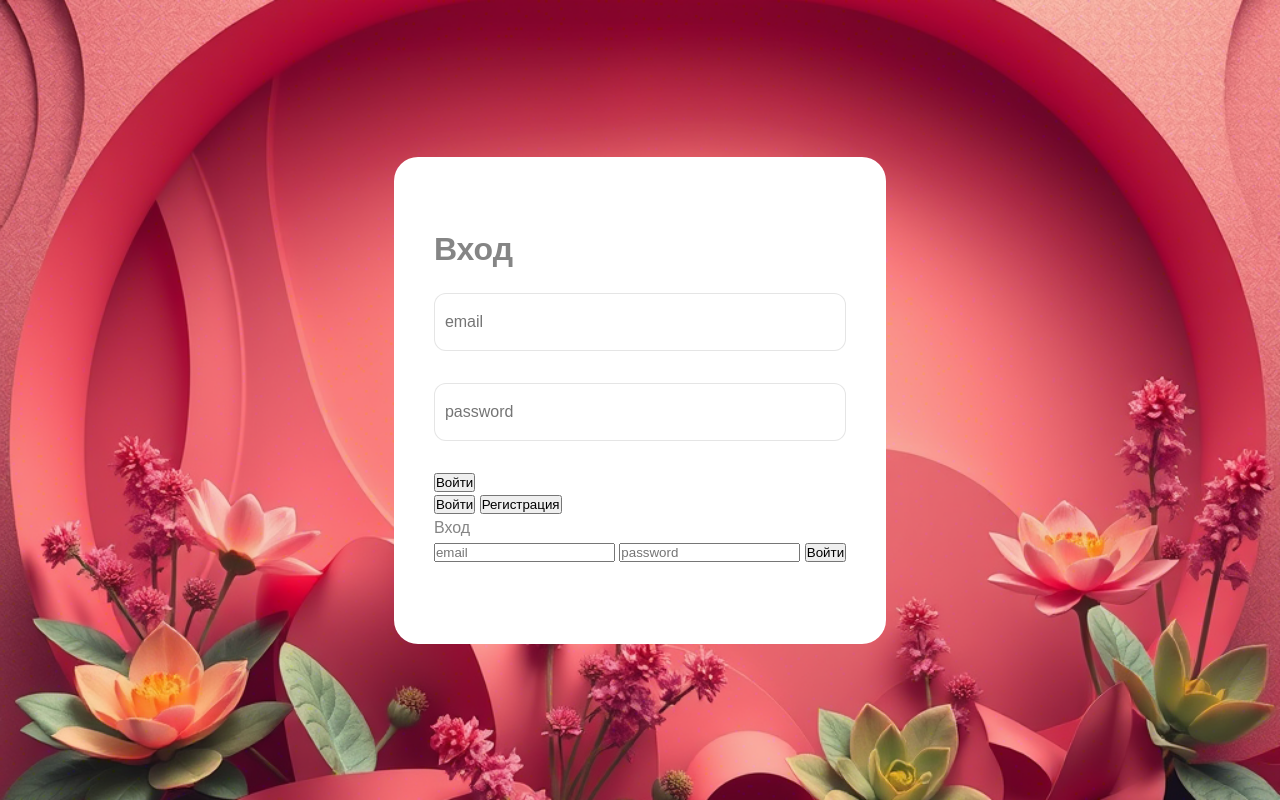
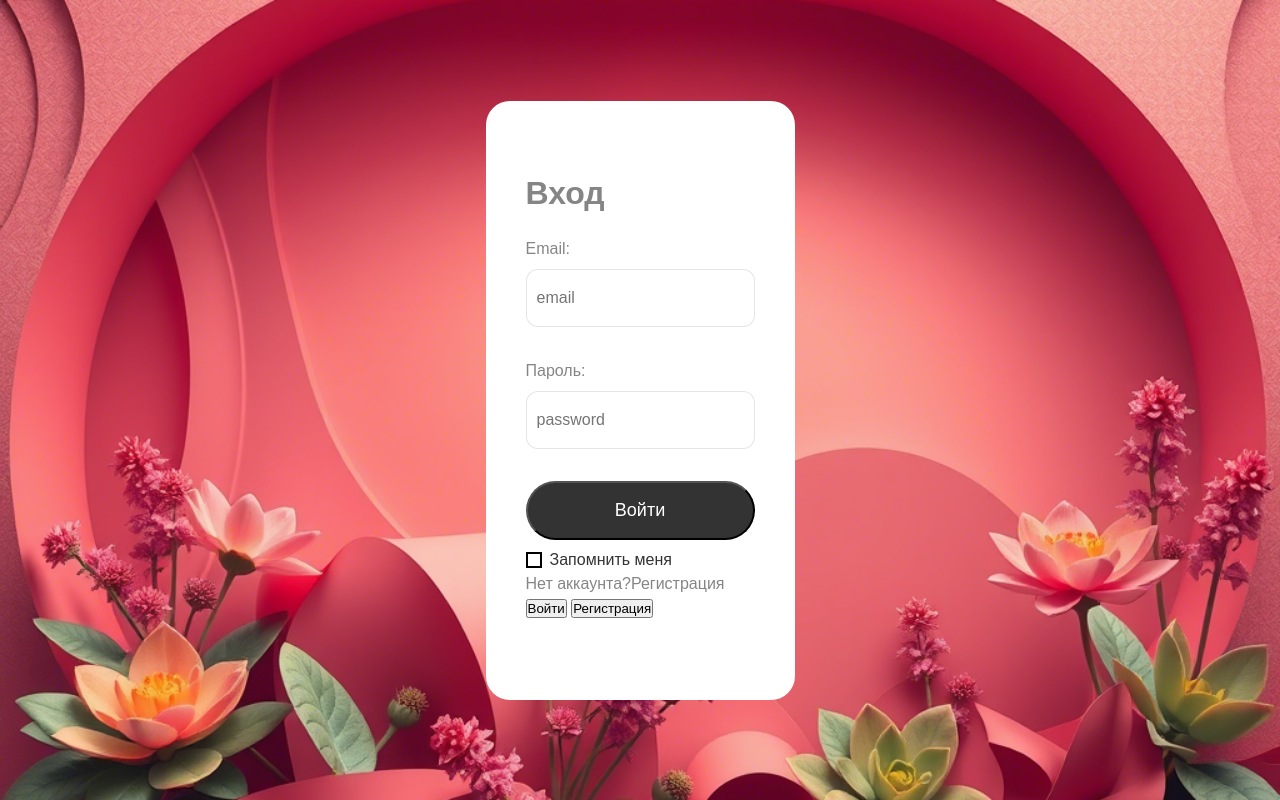
Before and after one commit to Yakunina-Anna/dream-book, a plain HTML site: page auth.html in a window 1280 px wide. Drawn offline with Linux system fonts and the light colour scheme.

Commit message:
подключение firebase, первые шаги верстки 1.2

```diff
--- a/assets/styles/style.css
+++ b/assets/styles/style.css
@@ -71,3 +71,62 @@ body {
   border-radius: 12px;
   outline: none;
 }
+
+.auth__input {
+  width: 100%;
+  display: flex;
+  flex-direction: column;
+  gap: 8px;
+}
+
+.auth__form button {
+  width: 100%;
+  padding: 14px 10px;
+  font-size: 18px;
+  line-height: 27px;
+  color: var(--white-color);
+  background-color: var(--primary-color);
+  border-radius: 32px;
+  outline: none;
+  cursor: pointer;
+}
+/* Скрываем стандартный чекбокс */
+.hidden, .hidden-checkbox {
+  display: none;
+}
+.custom-checkbox {
+  display: flex;
+  align-items: center;
+  cursor: pointer;
+  color: var(--primary-color);
+}
+/* Стиль для кастомного чекбокса */
+.checkbox-style {
+  display: inline-flex;
+  width: 16px;
+  height: 16px;
+  background-color: white;
+  border: 2px solid black;
+  margin-right: 8px;
+  vertical-align: middle;
+  position: relative;
+}
+
+/* Стиль при выборе чекбокса */
+.hidden-checkbox:checked + .checkbox-style {
+  background-color: black; /* Чёрный цвет при выборе */
+  border-color: black;
+}
+
+/* Добавляем галочку внутри чекбокса */
+.hidden-checkbox:checked + .checkbox-style::after {
+  content: '✔';
+  color: white;
+  font-size: 12px;
+  position: absolute;
+  top: 50%;
+  left: 50%;
+  transform: translate(-50%, -50%);
+}
+
+.auth__info {display: block;}
--- a/auth.html
+++ b/auth.html
@@ -20,10 +20,45 @@
       <div class="auth__inner">
         <form id="signin-form" class="auth__form">
           <h1>Вход</h1>
-          <input id="signin-email" type="email" name="email" placeholder="email" required>
-          <input id="signin-password" type="password" name="password" placeholder="password" required>
-          <button type="submit">Войти</button>
+          <div class="auth__input">
+            <label for="signin-email">Email:</label>
+            <input id="signin-email" type="email" name="email" placeholder="email" required>
+          </div>
+          <div class="auth__input">
+            <label for="signin-password">Пароль:</label>
+            <input id="signin-password" type="password" name="password" placeholder="password" required>
+          </div>
+          <div class="auth__input">
+            <button type="submit">Войти</button>
+            <label for="remember-checkbox" class="custom-checkbox">
+              <input id="remember-checkbox" type="checkbox" name="rememberCheckbox" class="hidden-checkbox">
+              <span class="checkbox-style"></span>
+              <span>Запомнить меня</span>
+            </label>
+          </div>
         </form>
+        <form id="signup-form" class="auth__form hidden">
+          <h1>Регистрация</h1>
+          <div class="auth__input">
+            <label for="signup-form-email">Email:</label>
+            <input id="signup-form-email" type="email" name="email" placeholder="email" required>
+          </div>
+          <div class="auth__input">
+            <label for="signup-form-password">Пароль:</label>
+            <input id="signup-form-password" type="password" name="password" placeholder="password" required>
+          </div>
+          <div class="auth__input">
+            <button type="submit">Войти</button>
+            <label for="remember-checkbox" class="custom-checkbox">
+              <input id="remember-checkbox" type="checkbox" name="rememberCheckbox" class="hidden-checkbox">
+              <span class="checkbox-style"></span>
+              <span>Запомнить меня</span>
+            </label>
+          </div>
+        </form>
+        <div  id="auth-info-regist" class="auth__info">
+          <div><span>Нет аккаунта?</span><span>Регистрация</span></div>
+        </div>
         <div>
           <button id="show-signin">Войти</button>
           <button id="show-signup">Регистрация</button>
@@ -36,12 +71,14 @@
           <button type="submit">Зарегистрироваться</button>
         </form>
 
-        <form id="signin-form">
+        <!-- <form id="signin-form">
           <p>Вход</p>
+          <label for="signin-email">Email:</label>
           <input id="signin-email" type="email" name="email" placeholder="email" required>
+          <label for="signin-password">Пароль:</label>
           <input id="signin-password" type="password" name="password" placeholder="password" required>
           <button type="submit">Войти</button>
-        </form>
+        </form> -->
       </div>
     </div>
 
--- a/scripts/auth/auth.js
+++ b/scripts/auth/auth.js
@@ -5,15 +5,23 @@ const signinForm = document.getElementById('signin-form');
 const signupForm = document.getElementById('signup-form');
 const showSigninButton = document.getElementById('show-signin');
 const showSignupButton = document.getElementById('show-signup');
-
+const authInfoRegist = document.getElementById('auth-info-regist');
 // Обработчик для кнопки "Войти"
 showSigninButton.addEventListener('click', () => {
   signinForm.classList.remove('hidden');
   signupForm.classList.add('hidden');
+  authInfoRegist.add('hidden');
 });
 
 // Обработчик для кнопки "Регистрация"
 showSignupButton.addEventListener('click', () => {
   signupForm.classList.remove('hidden');
   signinForm.classList.add('hidden');
+  authInfoRegist.remove('hidden');
 });
+
+function logout() {
+  localStorage.removeItem('isAuthenticated');
+  localStorage.removeItem('isRemembered');
+  window.location.href = 'index.html';
+}
--- a/scripts/auth/signIn.js
+++ b/scripts/auth/signIn.js
@@ -3,19 +3,34 @@ import { auth, signInWithEmailAndPassword } from "../firebaseConfig.js";
 const signinForm = document.getElementById('signin-form');
 const signinEmailInput = document.getElementById('signin-email');
 const signinPasswordInput = document.getElementById('signin-password');
+const rememberMeCheckbox = document.getElementById('remember-checkbox');
 
 signinForm.addEventListener('submit', async (event) => {
   event.preventDefault();
   const email = signinEmailInput.value;
   const password = signinPasswordInput.value;
+  const isRememberMeChecked = rememberMeCheckbox.checked;
+
   try {
-    const userSignedIn = await signInWithEmailAndPassword(auth, email, password);
-    console.log('User signed in: ', userSignedIn.user);
+    // Шаг 1: Ожидаем ответа от Firebase об успешной авторизации
+    const userCredential = await signInWithEmailAndPassword(auth, email, password);
+    console.log('User signed in: ', userCredential.user);
+
+    // Шаг 2: Сохраняем данные в localStorage
     localStorage.setItem('isAuthenticated', 'true');
+    if (isRememberMeChecked) {
+      localStorage.setItem('isRemembered', 'true'); // Флаг "запомнить меня"
+    } else {
+      localStorage.removeItem('isRemembered');
+    }
+
+    // Шаг 3: Переходим на главную страницу только после завершения всех операций
     window.location.href = 'index.html';
   } catch (error) {
     console.error('Error signing in: ', error);
+    alert('Ошибка входа: ' + error.message); // Показываем ошибку пользователю
   } finally {
+    // Очищаем поля формы независимо от результата
     signinEmailInput.value = '';
     signinPasswordInput.value = '';
   }
```
